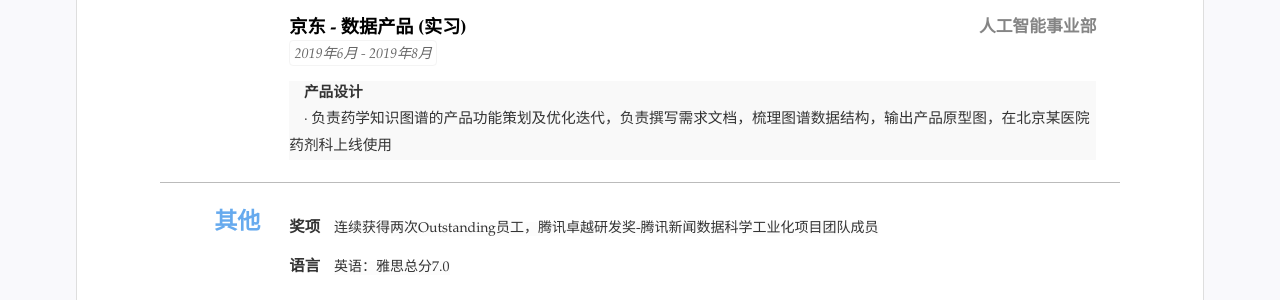
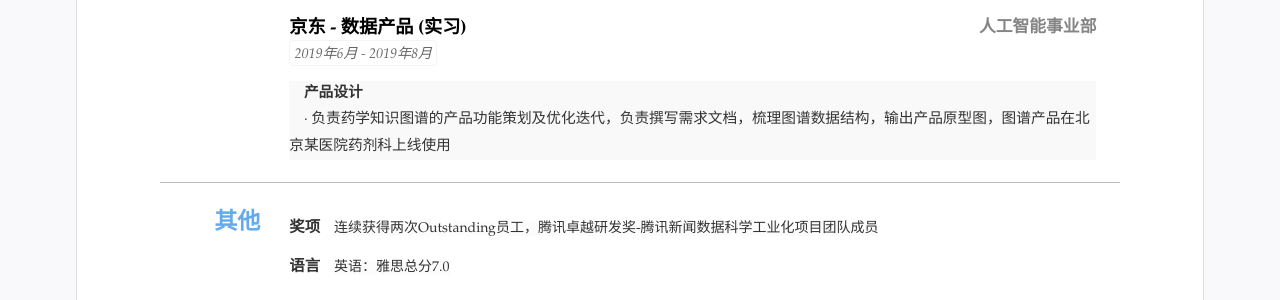
Before and after one commit to kuailexiaoshenxian/cn-wx-cv, a Jekyll site: the page built from index.html, in a window 1280 px wide. Shown: the part 1238-1538 px from the top of the page. Built offline with Jekyll 4.4.1, drawn with Linux system fonts in a browser that asks for light colours.

Commit message:
Update resume.yml

```diff
--- a/_data/resume.yml
+++ b/_data/resume.yml
@@ -111,7 +111,7 @@ main: #简历主要内容，
     tags:
     # summary: 职务或者工作总结(自动折叠)
     detail: <strong>产品设计</strong> <br>  &nbsp &nbsp
-           · 负责药学知识图谱的产品功能策划及优化迭代，负责撰写需求文档，梳理图谱数据结构，输出产品原型图，在北京某医院药剂科上线使用
+           · 负责药学知识图谱的产品功能策划及优化迭代，负责撰写需求文档，梳理图谱数据结构，输出产品原型图，图谱产品在北京某医院药剂科上线使用
 
   # - title: 晨星资讯 - 数据分析 (实习)
   #   sub:  全球基金部门
```
